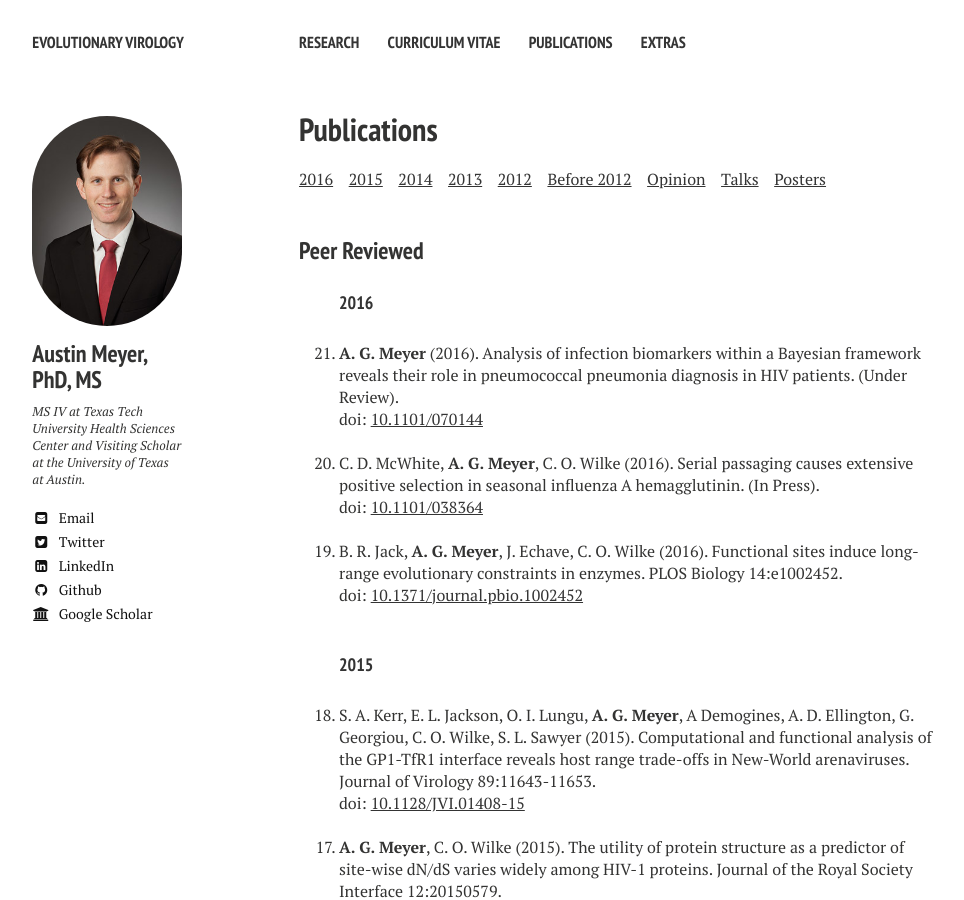
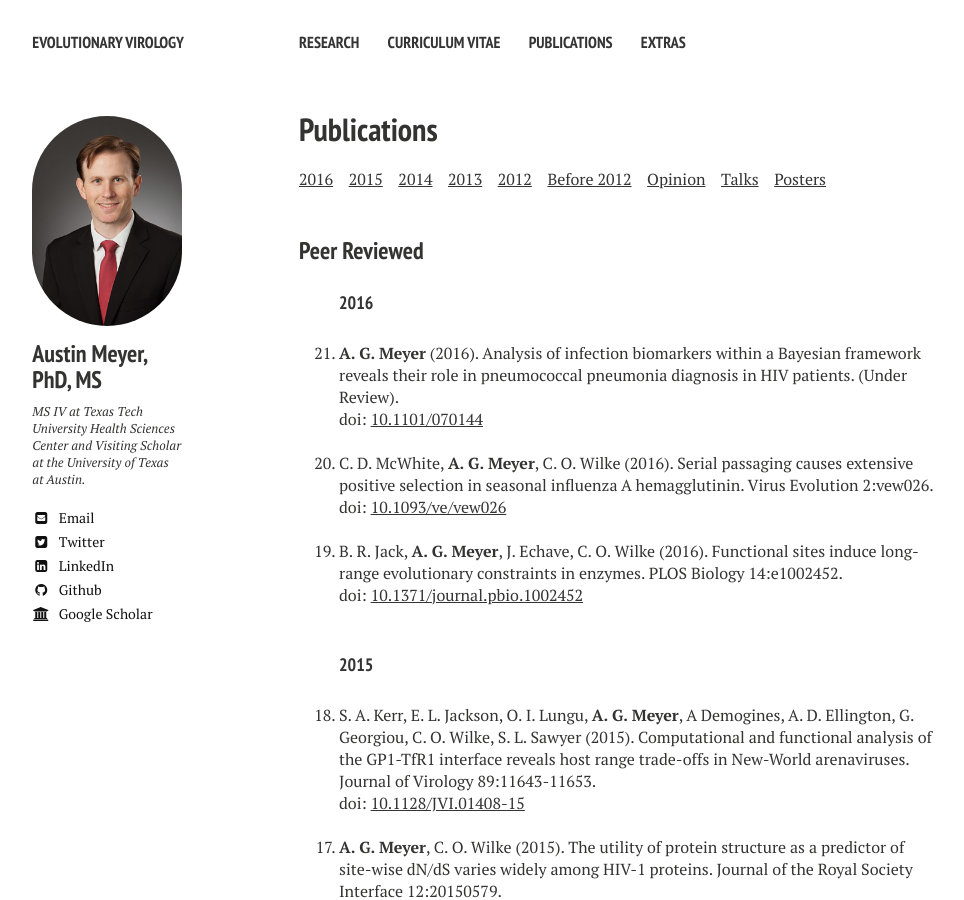
Before and after one commit to ausmeyer/ausmeyer.github.io, a Jekyll site: the page built from publications/index.md, in a window 1280 px wide and 900 px high. Shown: the whole window, without its empty margins (21-985 px from the left). Built offline with Jekyll 4.4.1, drawn with Linux system fonts in a browser that asks for light colours; nearby versions of some CDN libraries; comment, search, counter and statistics services are not loaded.

Commit message:
Update reference.

```diff
--- a/_data/peer_review.yml
+++ b/_data/peer_review.yml
@@ -7,8 +7,8 @@
 - author: C. D. McWhite, <b>A. G. Meyer</b>, C. O. Wilke
   year: 2016
   title: Serial passaging causes extensive positive selection in seasonal influenza A hemagglutinin
-  ref: "(In Press)"
-  doi: 10.1101/038364
+  ref: "Virus Evolution 2:vew026"
+  doi: 10.1093/ve/vew026
 
 - author: B. R. Jack, <b>A. G. Meyer</b>, J. Echave, C. O. Wilke
   year: 2016
```
